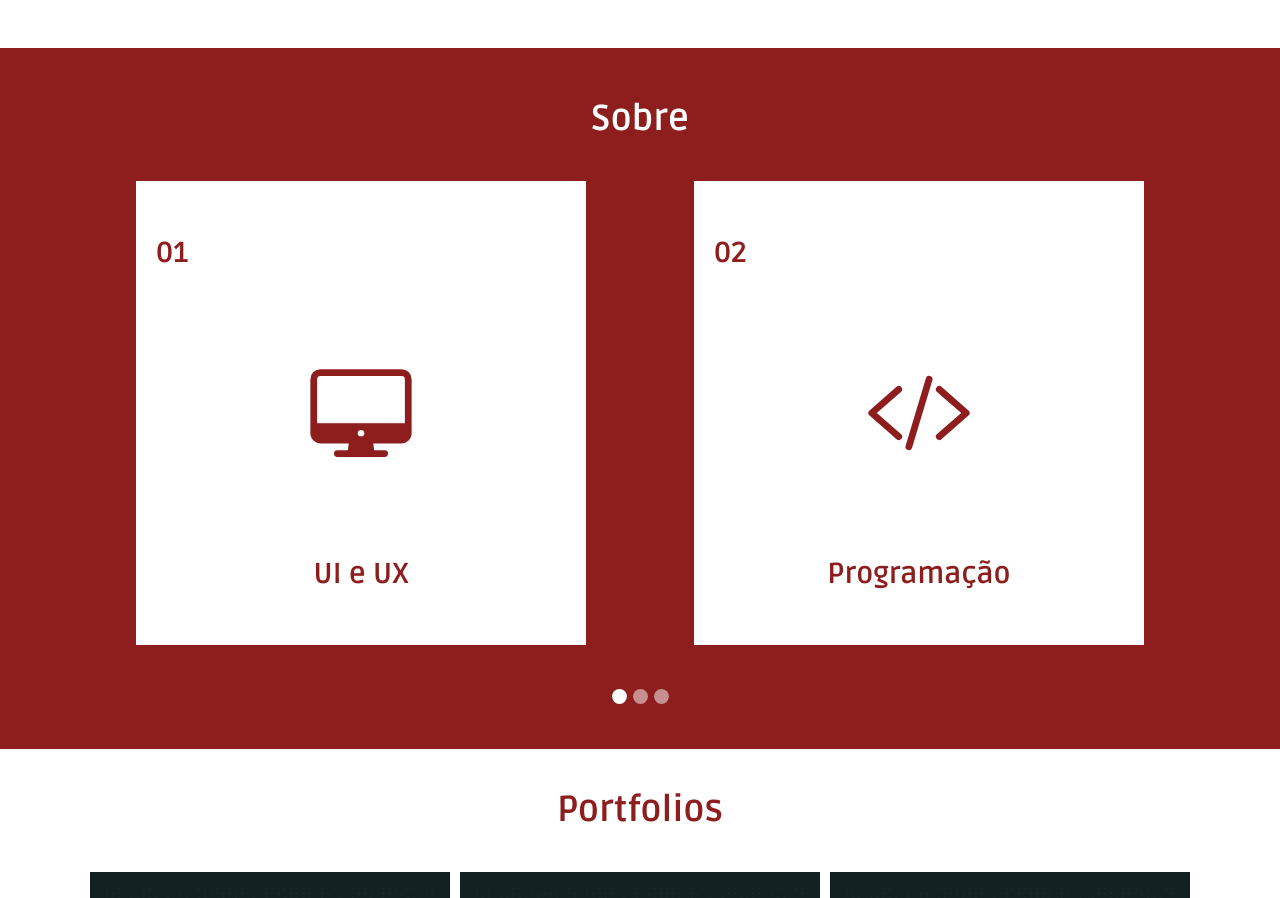
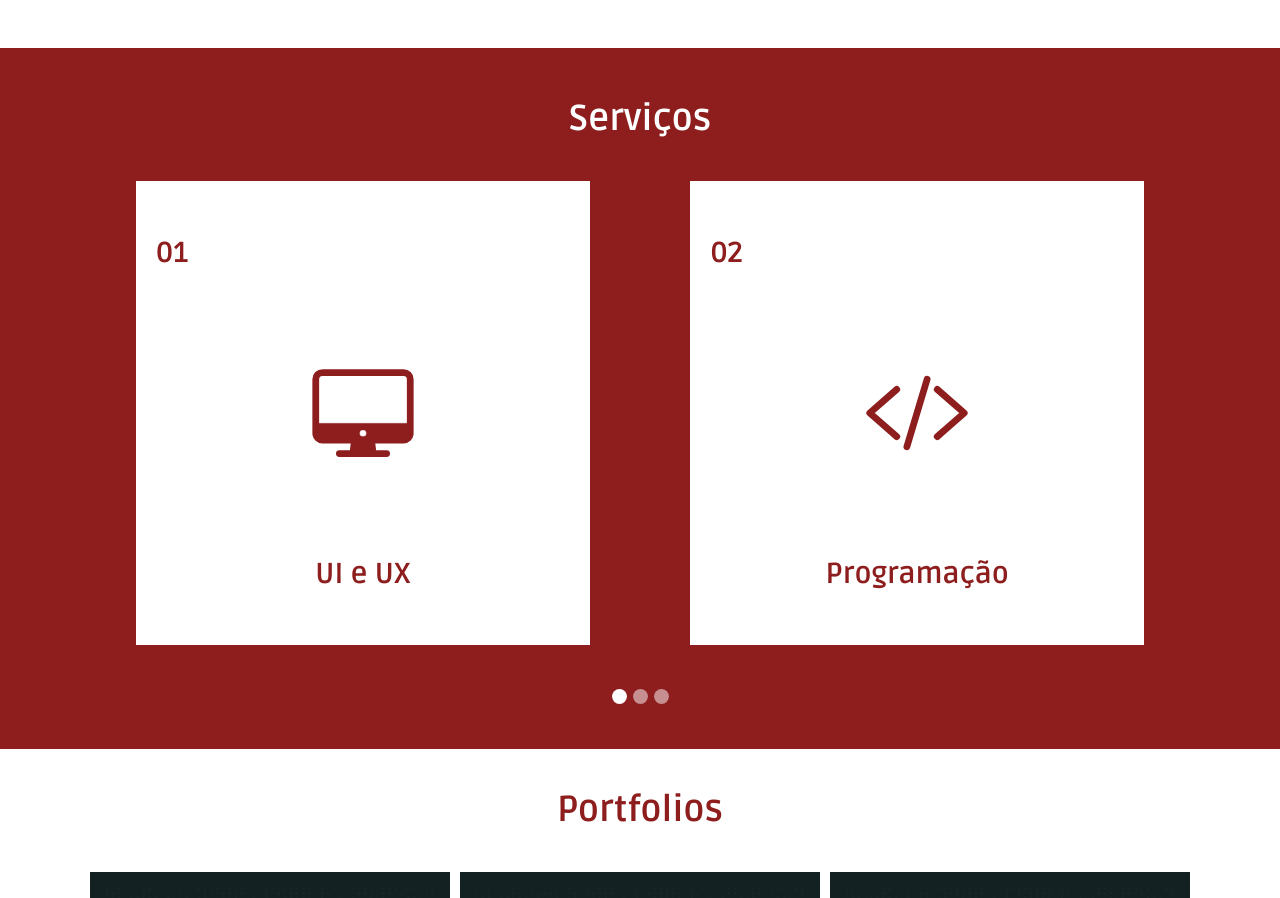
Before and after one commit to dgarauj04/Portifolio-1, a website: page index.html in a window 1280 px wide. Shown: the part 1823-2721 px from the top of the page. Drawn offline with nearby package versions, Linux system fonts and the light colour scheme.

Commit message:
Portifolio basico em sass

```diff
--- a/index.html
+++ b/index.html
@@ -129,7 +129,7 @@ uma equipe colaborativa.</p>
     <section class="servicos">
      <div class="container">
         <div class="title">
-          <h2>Sobre</h2>
+          <h2>Serviços</h2>
         </div>
 
          <div class="area-carrossel">
--- a/style.scss
+++ b/style.scss
@@ -113,7 +113,7 @@ main {
             .border-img {
                 width: 93%;
                 height: 94%;
-                margin-top: 8%;
+                margin-top: 10%;
                 margin-left: 10%;
                 position: absolute;
                 z-index: -1;
@@ -246,8 +246,8 @@ main {
             flex-wrap: wrap;
             margin-bottom: 2rem;
           .carrossel-item {
-            min-height: 5rem;
-            min-width: 25rem;
+            min-height: 10%;
+            min-width: 45%;
             background-color: config.$color-white;
             color: config.$color-red;
             margin-bottom: 1rem;
```
Also changed, not shown: assets/css/style.css, assets/img/contato.png (added), assets/img/home.png (added), assets/img/servicos.png (added), assets/img/sobre.png (added), exemp.html (deleted), readme.md (added).
